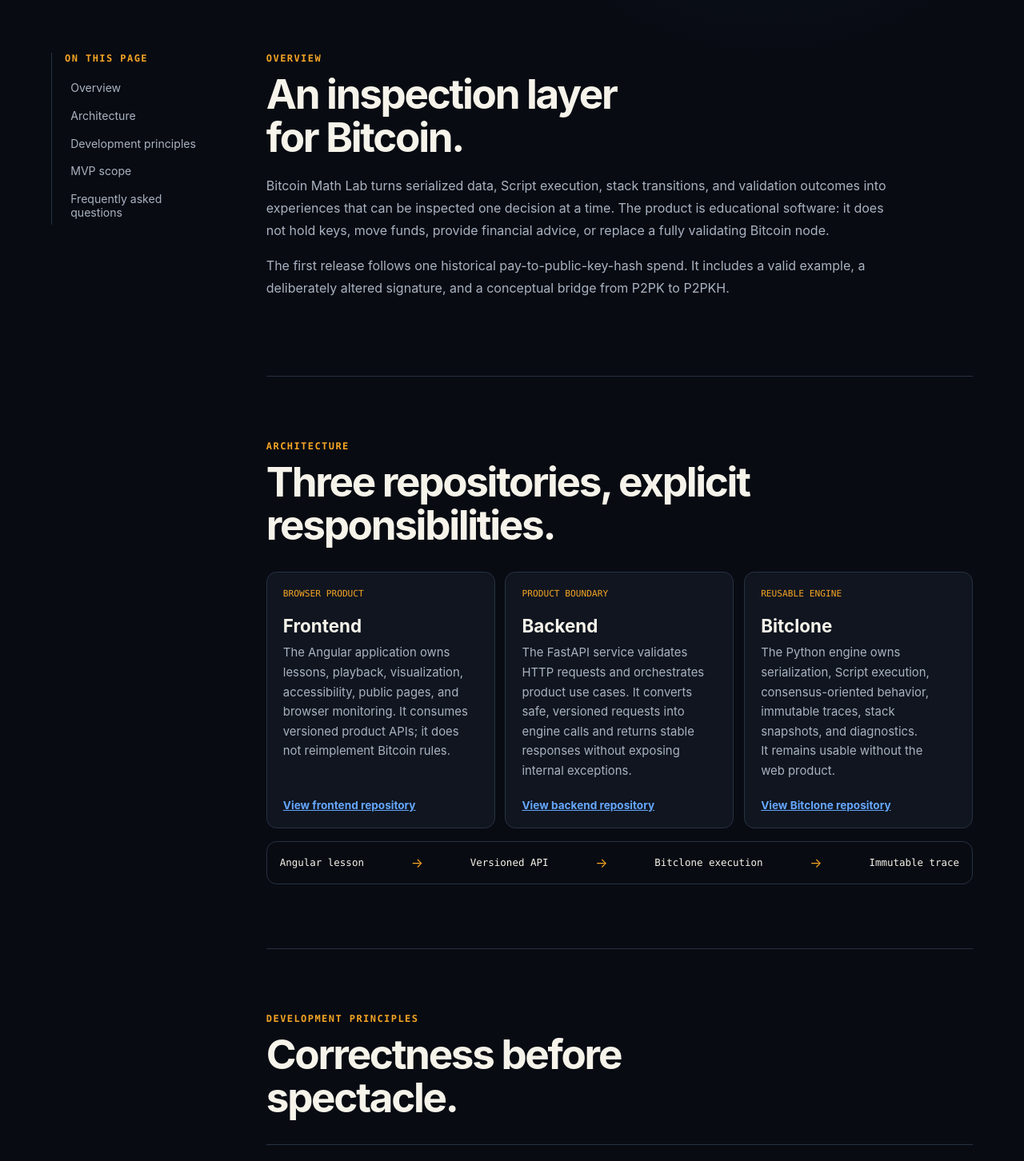
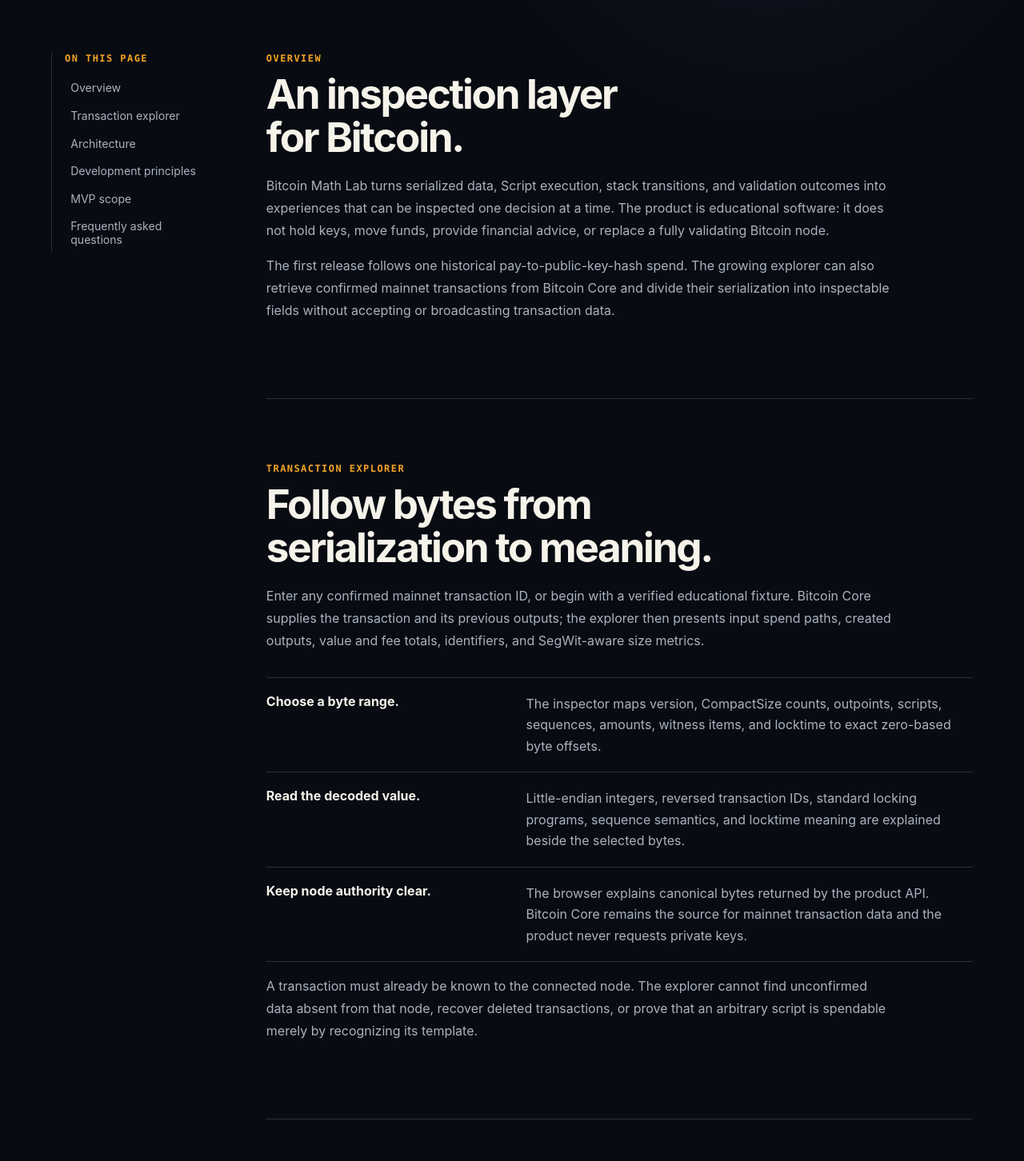
Before and after one commit to BitcoinMathLab/frontend, an Angular app: page /docs in a window 1280 px wide. Shown: the part 640-2092 px from the top of the page at 80% size. Built offline with nearby package versions, Linux system fonts and the light colour scheme.

Commit message:
Document transaction byte inspection

```diff
--- a/src/app/pages/docs/docs.html
+++ b/src/app/pages/docs/docs.html
@@ -7,6 +7,9 @@
   </p>
   <div class="hero-actions">
     <a class="button button--primary" routerLink="/labs/script-visualizer">Open the visualizer</a>
+    <a class="button button--secondary" routerLink="/labs/transaction-explorer"
+      >Open the explorer</a
+    >
     <a class="button button--secondary" href="https://github.com/BitcoinMathLab"
       >Browse the source</a
     >
@@ -17,6 +20,7 @@
   <nav class="contents" aria-label="Documentation contents">
     <p class="eyebrow">On this page</p>
     <a href="#overview">Overview</a>
+    <a href="#explorer">Transaction explorer</a>
     <a href="#architecture">Architecture</a>
     <a href="#principles">Development principles</a>
     <a href="#scope">MVP scope</a>
@@ -34,8 +38,49 @@
         replace a fully validating Bitcoin node.
       </p>
       <p>
-        The first release follows one historical pay-to-public-key-hash spend. It includes a valid
-        example, a deliberately altered signature, and a conceptual bridge from P2PK to P2PKH.
+        The first release follows one historical pay-to-public-key-hash spend. The growing explorer
+        can also retrieve confirmed mainnet transactions from Bitcoin Core and divide their
+        serialization into inspectable fields without accepting or broadcasting transaction data.
+      </p>
+    </section>
+
+    <section id="explorer" aria-labelledby="explorer-heading">
+      <p class="eyebrow">Transaction explorer</p>
+      <h2 id="explorer-heading">Follow bytes from serialization to meaning.</h2>
+      <p>
+        Enter any confirmed mainnet transaction ID, or begin with a verified educational fixture.
+        Bitcoin Core supplies the transaction and its previous outputs; the explorer then presents
+        input spend paths, created outputs, value and fee totals, identifiers, and SegWit-aware size
+        metrics.
+      </p>
+      <ol class="principles">
+        <li>
+          <strong>Choose a byte range.</strong>
+          <span
+            >The inspector maps version, CompactSize counts, outpoints, scripts, sequences, amounts,
+            witness items, and locktime to exact zero-based byte offsets.</span
+          >
+        </li>
+        <li>
+          <strong>Read the decoded value.</strong>
+          <span
+            >Little-endian integers, reversed transaction IDs, standard locking programs, sequence
+            semantics, and locktime meaning are explained beside the selected bytes.</span
+          >
+        </li>
+        <li>
+          <strong>Keep node authority clear.</strong>
+          <span
+            >The browser explains canonical bytes returned by the product API. Bitcoin Core remains
+            the source for mainnet transaction data and the product never requests private
+            keys.</span
+          >
+        </li>
+      </ol>
+      <p>
+        A transaction must already be known to the connected node. The explorer cannot find
+        unconfirmed data absent from that node, recover deleted transactions, or prove that an
+        arbitrary script is spendable merely by recognizing its template.
       </p>
     </section>
 
@@ -124,15 +169,17 @@
             <li>Successful and failing execution traces</li>
             <li>Main and alternate stack snapshots</li>
             <li>Opcode explanations and serialized-byte highlighting</li>
+            <li>Confirmed mainnet transaction lookup and educational fixtures</li>
+            <li>Legacy and SegWit transaction byte inspection</li>
             <li>Keyboard and supported mobile playback</li>
           </ul>
         </div>
         <div>
           <h3>Later releases</h3>
           <ul>
-            <li>Arbitrary transaction lookup</li>
-            <li>SegWit, Taproot, P2SH, and additional standard templates</li>
             <li>An editable professional Script workspace</li>
+            <li>Arbitrary script construction and transaction mutation</li>
+            <li>Saved sessions and shareable debugging traces</li>
             <li>Accounts, saved work, and commercial features</li>
             <li>Bitcoin node or wallet functionality</li>
           </ul>
@@ -178,8 +225,9 @@
         <details>
           <summary>Can I analyze any transaction?</summary>
           <p>
-            Not in the first release. Real transaction lookup and broader script classification are
-            planned after the curated visualizer is reliable in production.
+            You can look up confirmed mainnet transactions available to the connected Bitcoin Core
+            node. The explorer decodes transaction structure and recognized standard spend paths;
+            arbitrary script editing and professional debugging remain later work.
           </p>
         </details>
       </div>
```
Also changed, not shown: 1 other file (tests, documents, lock files or other folders).
